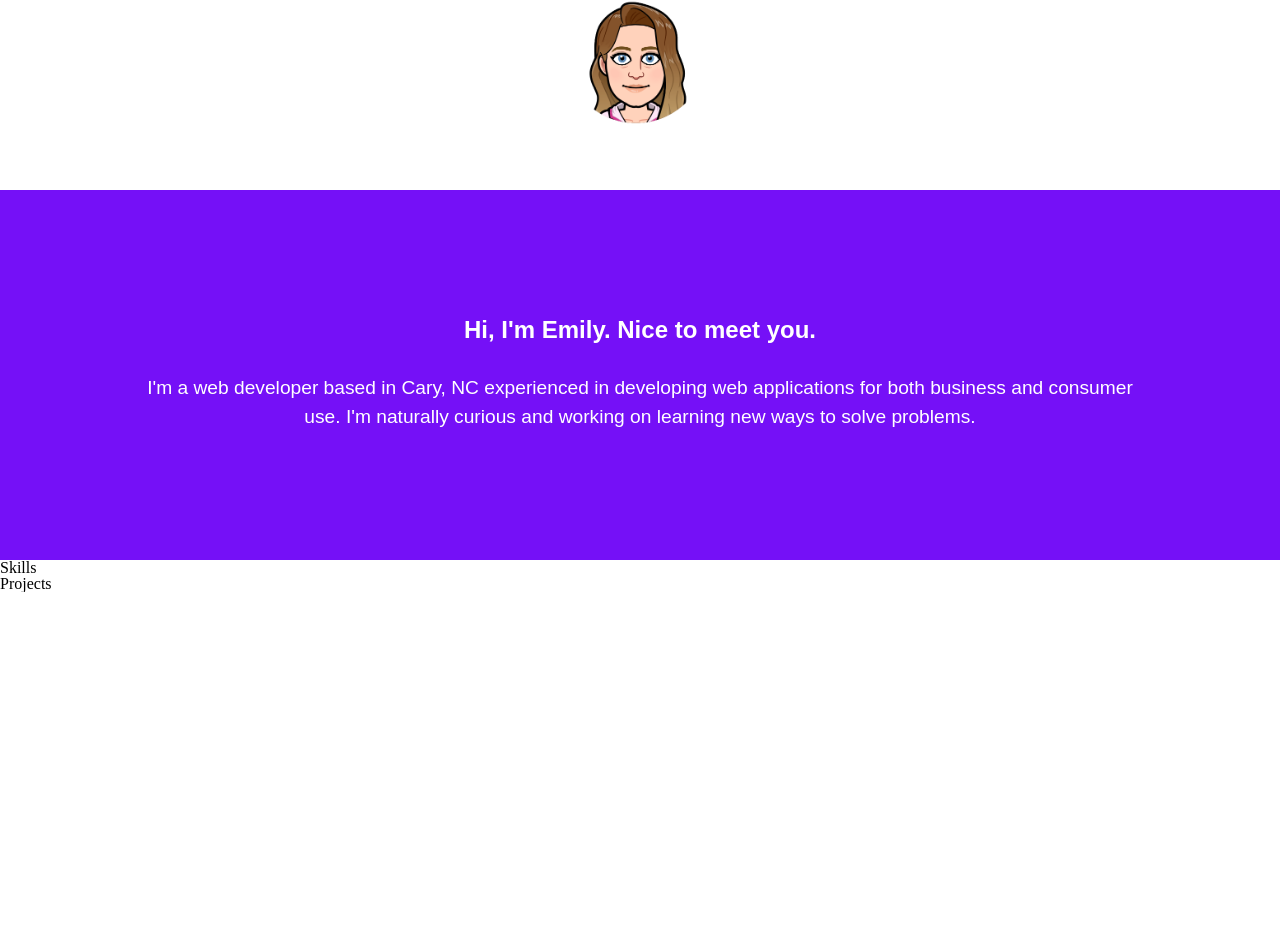
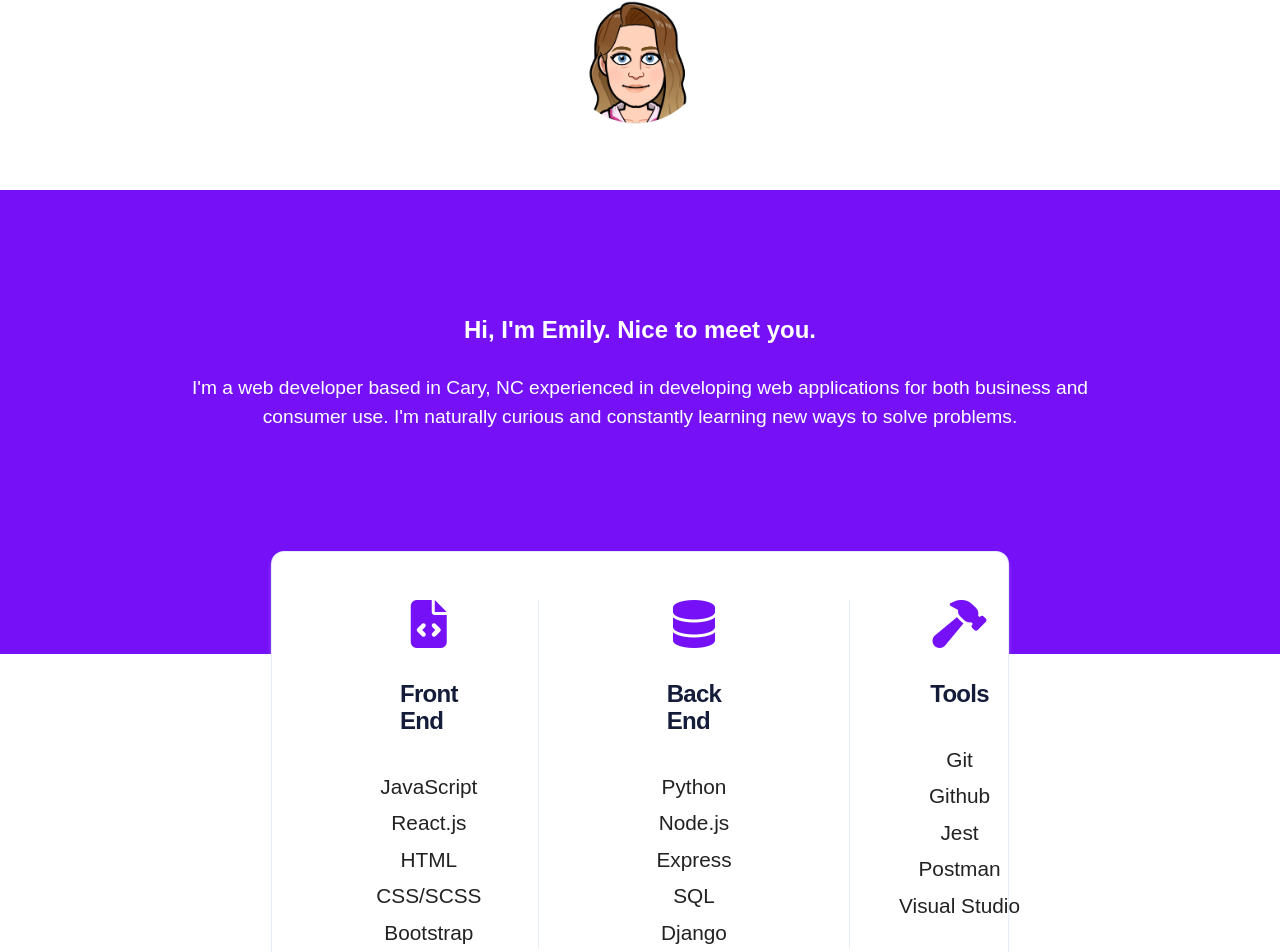
Before and after one commit to emilybruner/finalportfolio, a React (Create React App) app: page / in a window 1280 px wide. Shown: the part 293-1245 px from the top of the page. Before the commit the page ends 885 px from the top, so only its background shows below. Built offline with nearby package versions, Linux system fonts and the light colour scheme.

Commit message:
skills section created

```diff
--- a/public/index.html
+++ b/public/index.html
@@ -1,6 +1,7 @@
 <!DOCTYPE html>
 <html lang="en">
   <head>
+    <script src="https://kit.fontawesome.com/278e119c51.js" crossorigin="anonymous"></script>
     <meta charset="utf-8" />
     <link rel="icon" href="%PUBLIC_URL%/favicon.ico" />
     <meta name="viewport" content="width=device-width, initial-scale=1" />
--- a/src/components/AboutMe.js
+++ b/src/components/AboutMe.js
@@ -17,7 +17,7 @@ export default function AboutMe() {
             </div>
             <div class='paragraph-container'>
             <h3>Hi, I'm Emily. Nice to meet you.</h3>
-            <p class='aboutme-p'>I'm a web developer based in Cary, NC experienced in developing web applications for both business and consumer use. I'm naturally curious and working on learning new ways to solve problems. </p>
+            <p class='aboutme-p'>I'm a web developer based in Cary, NC experienced in developing web applications for both business and consumer use. I'm naturally curious and constantly learning new ways to solve problems. </p>
             </div>
         </div>
 
--- a/src/components/Projects.js
+++ b/src/components/Projects.js
@@ -3,6 +3,6 @@ import React from 'react';
 
 export default function Projects() {
     return (
-        <h1>Projects</h1>
+        <h1>Featured Projects</h1>
     )
 }
--- a/src/components/Skills.js
+++ b/src/components/Skills.js
@@ -1,10 +1,46 @@
 import React from 'react';
+import '../sass/Skills.scss'
 
 
 export default function Skills() {
     return (
         <div class='skills-container'>
-            <h1>Skills</h1>
+          <div class='column-container'>
+            <i class="fas fa-file-code fa-3x" ></i>
+            <h5 class='skills-heading'>Front End</h5>
+            <ul>
+                <li>JavaScript</li>
+                <li>React.js</li>
+                <li>HTML</li>
+                <li>CSS/SCSS</li>
+                <li>Bootstrap</li>
+            </ul>
+
+          </div>
+          <div class='column-container' id='middle-container'>
+            <i class="fas fa-database fa-3x"></i>
+            <h5 class='skills-heading'>Back End</h5>
+            <ul>
+            <li>Python</li>
+            <li>Node.js</li>
+            <li>Express</li>
+            <li>SQL</li>
+            <li>Django</li>
+            </ul>
+          </div>
+          <div class='column-container'>
+            <i class="fas fa-hammer fa-3x"></i>
+            <h5 class='skills-heading'>Tools</h5>
+            <ul>
+<li>Git</li>
+            <li>Github</li>
+            <li>Jest</li>
+            <li>Postman</li>
+            <li>Visual Studio</li>
+            </ul>
+
+          </div>
+
         </div>
 
     )
--- a/src/sass/AboutMe.scss
+++ b/src/sass/AboutMe.scss
@@ -4,6 +4,8 @@
     flex-direction: column;
     justify-content: center;
     align-items: center;
+
+
 
     h2 {
         color: #141c3a;
@@ -41,6 +43,10 @@
 .paragraph-container {
     background: rgb(117, 16, 247);
     padding: 8rem;
+    padding-bottom: 12rem;
+    display: flex;
+    flex-direction: column;
+    align-items: center;
 
     h3 {
         text-align: center;
@@ -59,6 +65,8 @@
         font-weight: 300;
         line-height: 1.5;
         vertical-align: baseline;
+        margin-bottom: 3%;
+        max-width: 60rem;
 
 
     }
--- /dev/null
+++ b/src/sass/Skills.scss
@@ -0,0 +1,62 @@
+.skills-container {
+    height: 15%;
+    padding: 3rem;
+    display: flex;
+    justify-content: space-between;
+    width: 50%;
+    margin: 0 auto;
+    box-shadow: 0 5px 5px 0 rgba(233, 240, 243, 0.5), 0 0 0 1px #E6ECF8;
+    border-radius: 12px;
+    background: white;
+    margin-top: -8%;
+
+
+    .skills-heading {
+        font-family: "eurostile", sans-serif;
+        font-weight: 700;
+        color: #141c3a;
+        font-size: 1.5rem;
+        line-height: 1.125;
+        letter-spacing: -.03em;
+        margin: 2rem;
+    }
+
+    .column-container {
+        display: flex;
+        flex-direction: column;
+        align-items: center;
+        padding-left: 3rem;
+        padding-right: 3rem;
+
+        ul {
+            display: flex;
+            flex-direction: column;
+            align-items: center;
+            justify-content: center;
+
+            li {
+                margin-top: .25em;
+                font-size: 1.3rem;
+                font-family: "europa", sans-serif;
+                font-weight: 300;
+                line-height: 1.5;
+                color: rgba(10, 10, 10, 0.9);
+            }
+        }
+
+    }
+
+    #middle-container {
+
+        border-right: 1px solid #E6ECF8;
+        border-left: 1px solid #E6ECF8;
+        padding-left: 6rem;
+        padding-right: 6rem;
+    }
+
+    i {
+        color: #7510F7;
+
+    }
+
+}
```
Also changed, not shown: src/sass/Projects.scss (added).
